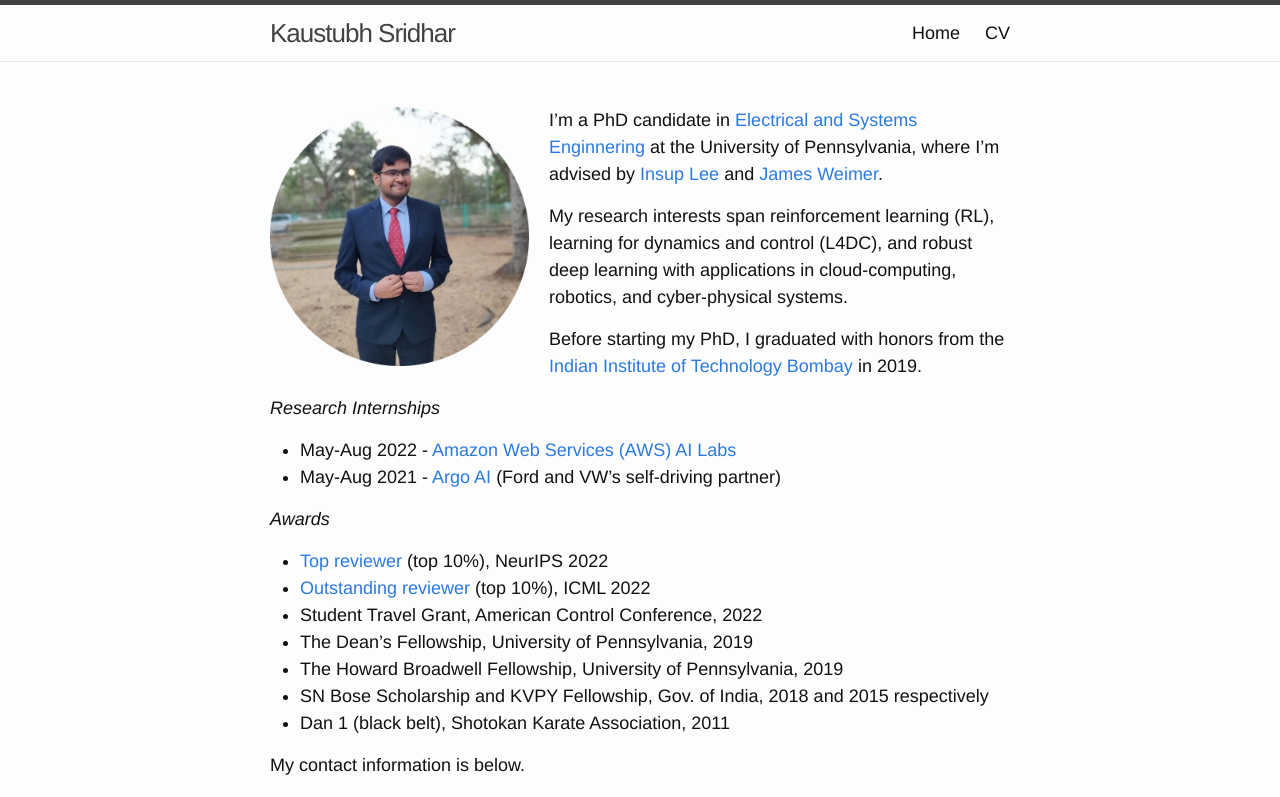
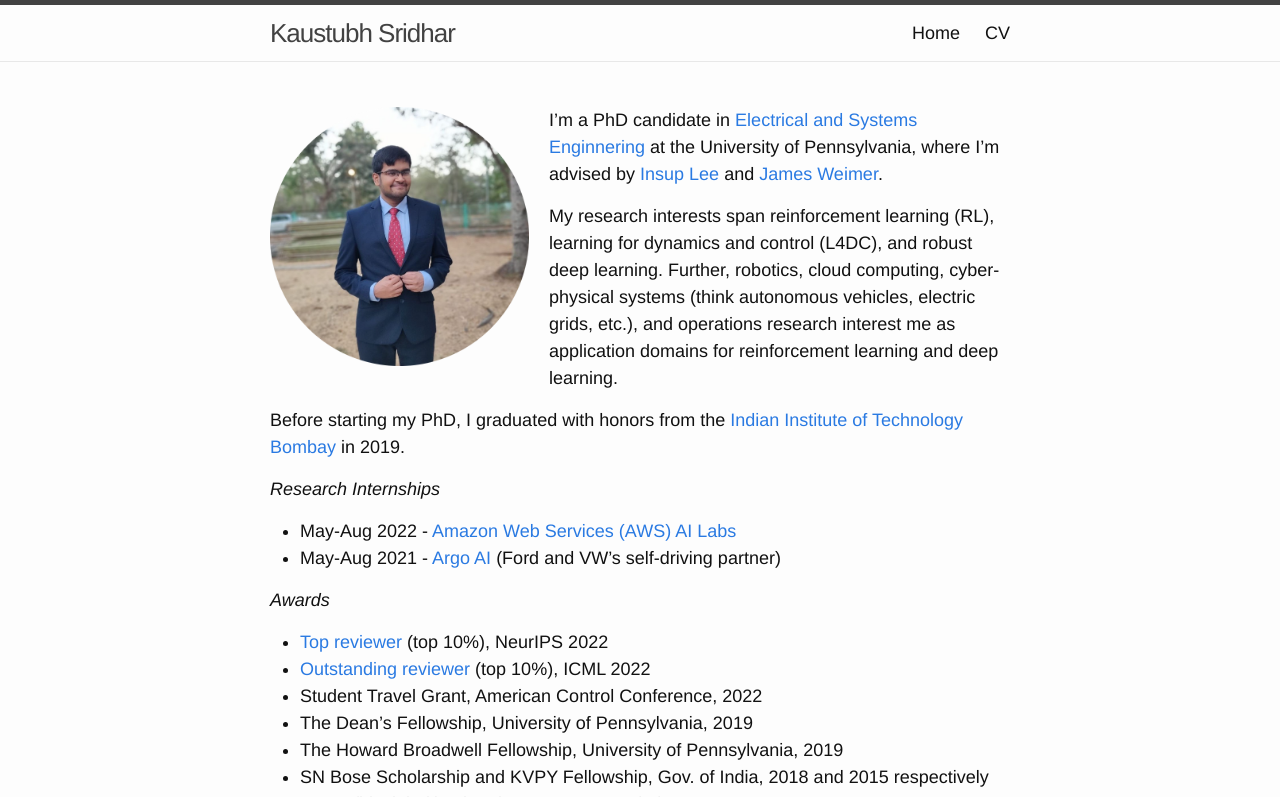
Before and after one commit to kaustubhsridhar/kaustubhsridhar.github.io, a Jekyll site: the page built from index.md, in a window 1280 px wide and 900 px high, cut to the strip 0-797 px from the top of the window. Built offline with Jekyll 4.4.1, drawn with Linux system fonts in a browser that asks for light colours; nearby versions of some CDN libraries.

Commit message:
updated applications

```diff
--- a/index.md
+++ b/index.md
@@ -10,7 +10,7 @@ I'm a PhD candidate in <a href="https://www.ese.upenn.edu/">Electrical and Syste
 
 [//]: #  <a href="https://www.seas.upenn.edu/~weimerj">James Weimer</a> and <a href="https://www.cis.upenn.edu/~sokolsky/">Oleg Sokolsky</a>.
 
-My research interests span reinforcement learning (RL), learning for dynamics and control (L4DC), and robust deep learning with applications in cloud-computing, robotics, and cyber-physical systems.
+My research interests span reinforcement learning (RL), learning for dynamics and control (L4DC), and robust deep learning. Further, robotics, cloud computing, cyber-physical systems (think autonomous vehicles, electric grids, etc.), and operations research interest me as application domains for reinforcement learning and deep learning.
 
 Before starting my PhD, I graduated with honors from the <a href="https://www.iitb.ac.in/">Indian Institute of Technology Bombay</a> in 2019.
 
```
